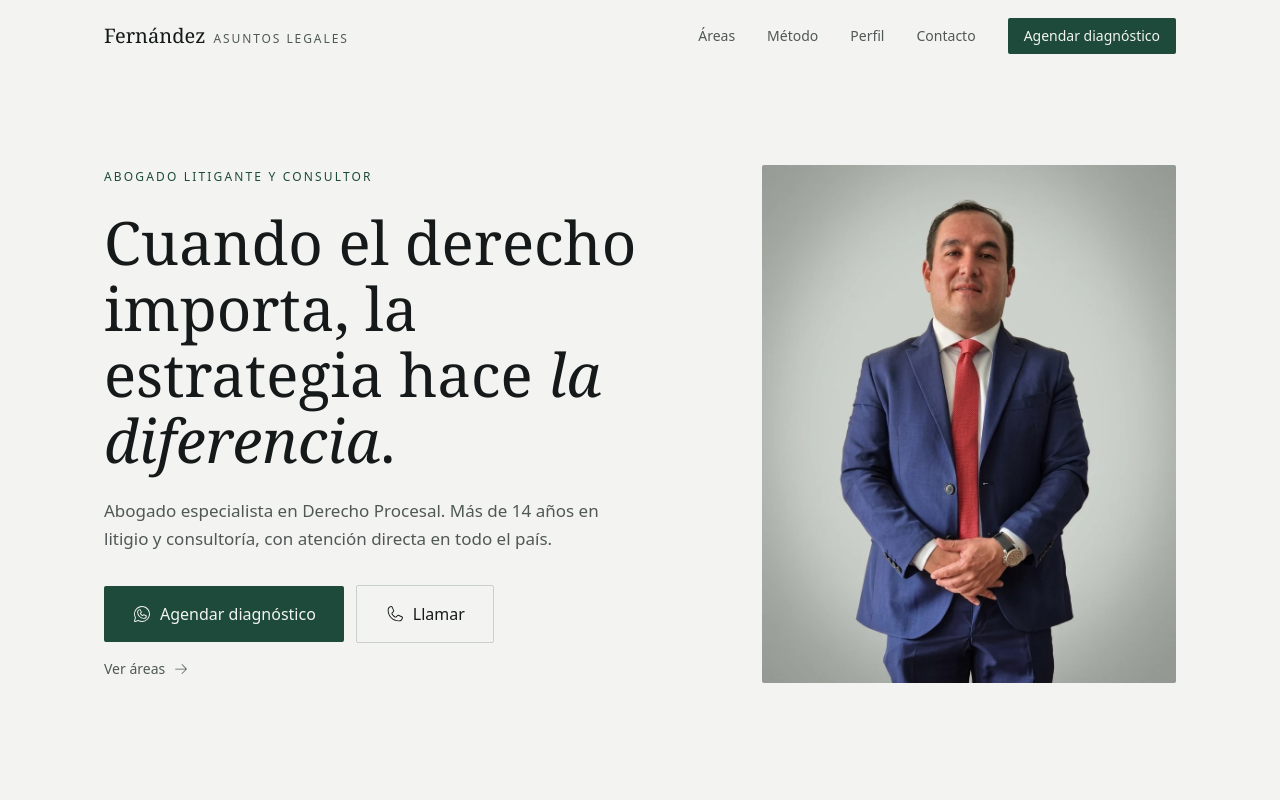
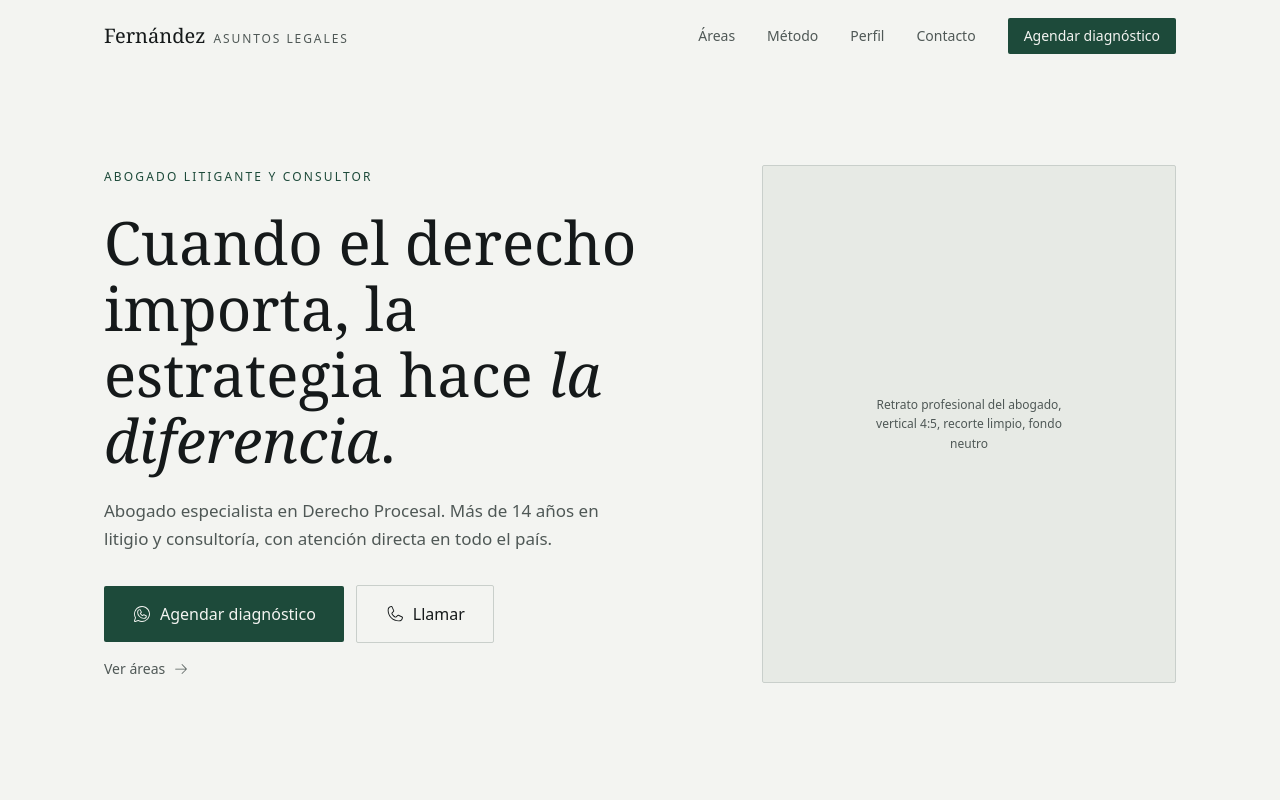
Before and after one commit to GreenStudioDev/fernandezasuntoslegales, a React (Vite) app: page / in a window 1280 px wide. Shown: the top 800 px of the page. Built offline with nearby package versions, Linux system fonts and the light colour scheme.

Commit message:
photo erase

```diff
--- a/src/App.tsx
+++ b/src/App.tsx
@@ -20,7 +20,7 @@ import {
 import { useEffect, useState, type ReactNode } from 'react'
 import { SpeedInsights } from '@vercel/speed-insights/react'
 import { Analytics } from '@vercel/analytics/react'
-import portraitHero from './assets/Asesoria-legal.webp'
+// import portraitHero from './assets/Asesoria-legal.webp'
 import portraitProfile from './assets/servicios-juridicos.webp'
 import greenStudioLogo from './assets/greenstudiodev-logo.svg'
 import { ImageSlot } from './components/ImageSlot'
@@ -203,7 +203,7 @@ function Hero() {
         <div className="order-1 lg:order-2 lg:col-span-5">
           <motion.div {...step(0)} className="mx-auto w-[min(52vw,11rem)] lg:hidden">
             <ImageSlot
-              src={portraitHero}
+              // src={portraitHero}
               ratio="1/1"
               priority
               className="object-[50%_15%]"
@@ -213,7 +213,7 @@ function Hero() {
           </motion.div>
           <motion.div {...step(0)} className="hidden lg:block">
             <ImageSlot
-              src={portraitHero}
+              // src={portraitHero}
               ratio="4/5"
               priority
               alt="Retrato profesional de Carlos Andrés Fernández Sánchez"
```
